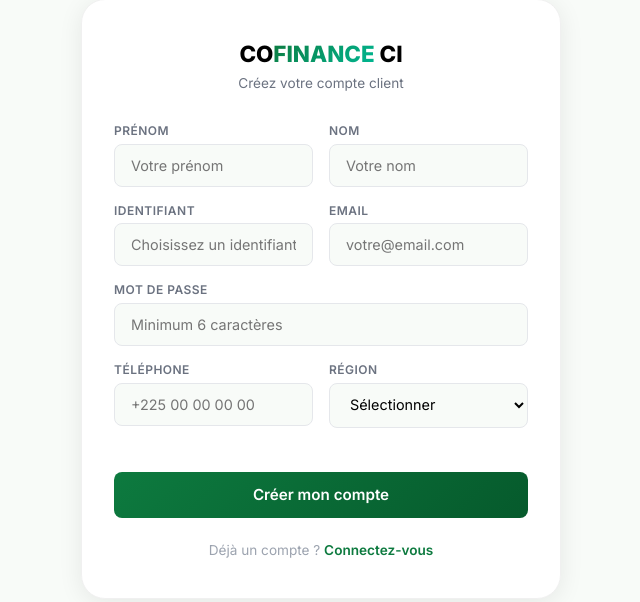
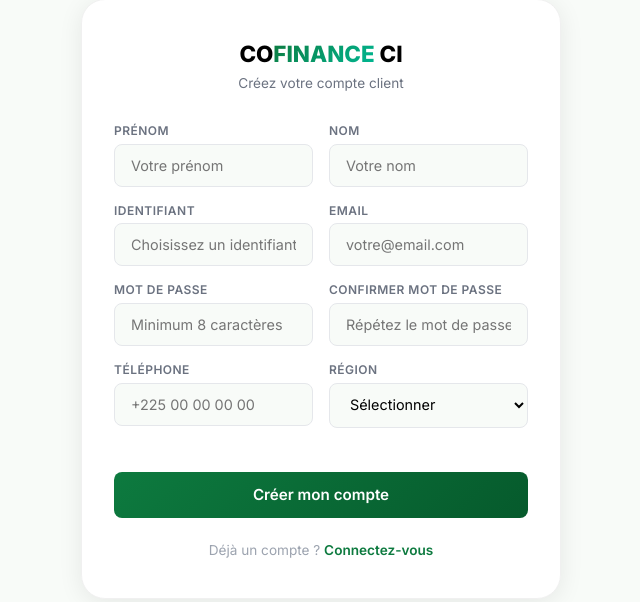
Before and after one commit to christkonanboh-svg/Projet_final_django, a Django app: page /app/register/ in a window 1280 px wide. Shown: the part 101-703 px from the top of the page, without its empty margins (319-959 px from the left). Run offline with Django 5.2, Linux system fonts and the light colour scheme.

Commit message:
fix: seed passwords, register form + password_confirm, login button style + README update

```diff
--- a/templates/app/login.html
+++ b/templates/app/login.html
@@ -59,6 +59,7 @@
             flex-direction: column;
         }
         .login-card:hover { box-shadow: var(--shadow-lg); }
+        .login-actions .btn { width: 100%; }
         .form-group { margin-bottom: 1.25rem; }
         .form-group label { display: block; margin-bottom: 0.4rem; font-size: 0.8rem; font-weight: 600; color: var(--text-secondary); text-transform: uppercase; letter-spacing: 0.04em; }
         .form-group input {
@@ -68,7 +69,7 @@
             transition: var(--transition); background: var(--bg); color: var(--text); outline: none;
         }
         .form-group input:focus { border-color: var(--primary); box-shadow: 0 0 0 3px rgba(13,122,63,0.1); background: var(--surface); }
-        .login-actions { margin-top: auto; padding-top: 1rem; }
+        .login-actions { margin-top: auto; padding-top: 1rem; text-align: center; }
         .btn {
             width: 100%; padding: 0.85rem 1.5rem;
             background: linear-gradient(135deg, var(--primary), var(--primary-dark));
@@ -110,7 +111,7 @@
                 <input type="password" id="password" placeholder="Votre mot de passe" onkeydown="if(event.key==='Enter')login()">
             </div>
             <p class="error-msg" id="loginError"></p>
-            <div class="login-actions"><button onclick="login()" id="loginBtn">Se connecter</button></div>
+            <div class="login-actions"><button class="btn" onclick="login()" id="loginBtn">Se connecter</button></div>
             <div class="login-hint" style="cursor:pointer" onclick="this.style.display='none'">Identifiants démo (cliquer pour masquer) — Client: awa/awa123 · Agent: agent1/agent123 · Admin: admin/admin123</div>
         </div>
         <div class="login-footer">
--- a/templates/app/register.html
+++ b/templates/app/register.html
@@ -76,7 +76,10 @@
                 <div class="form-group"><label>Identifiant</label><input type="text" id="regUsername" placeholder="Choisissez un identifiant"></div>
                 <div class="form-group"><label>Email</label><input type="email" id="regEmail" placeholder="votre@email.com"></div>
             </div>
-            <div class="form-group"><label>Mot de passe</label><input type="password" id="regPassword" placeholder="Minimum 6 caractères"></div>
+            <div class="grid-2">
+                <div class="form-group"><label>Mot de passe</label><input type="password" id="regPassword" placeholder="Minimum 8 caractères"></div>
+                <div class="form-group"><label>Confirmer mot de passe</label><input type="password" id="regPasswordConfirm" placeholder="Répétez le mot de passe"></div>
+            </div>
             <div class="grid-2">
                 <div class="form-group"><label>Téléphone</label><input type="text" id="regPhone" placeholder="+225 00 00 00 00"></div>
                 <div class="form-group"><label>Région</label><select id="regRegion"><option value="">Sélectionner</option><option value="abidjan">Abidjan</option><option value="bouake">Bouaké</option><option value="san_pedro">San-Pédro</option><option value="korhogo">Korhogo</option><option value="yamoussoukro">Yamoussoukro</option></select></div>
@@ -96,6 +99,7 @@
                 first_name: document.getElementById('regFirstName').value,
                 last_name: document.getElementById('regLastName').value,
                 password: document.getElementById('regPassword').value,
+                password_confirm: document.getElementById('regPasswordConfirm').value,
                 phone: document.getElementById('regPhone').value,
                 region: document.getElementById('regRegion').value,
                 role: 'client',
@@ -103,8 +107,9 @@
             const btn = document.getElementById('regBtn');
             const errEl = document.getElementById('regError');
             errEl.textContent = '';
-            if (!data.username || !data.password || !data.first_name) { errEl.textContent = 'Prénom, identifiant et mot de passe requis'; return; }
-            if (data.password.length < 6) { errEl.textContent = 'Mot de passe minimum 6 caractères'; return; }
+            if (!data.username || !data.password || !data.password_confirm || !data.first_name) { errEl.textContent = 'Prénom, identifiant et mot de passe requis'; return; }
+            if (data.password.length < 8) { errEl.textContent = 'Mot de passe minimum 8 caractères'; return; }
+            if (data.password !== data.password_confirm) { errEl.textContent = 'Les mots de passe ne correspondent pas'; return; }
             btn.disabled = true; btn.textContent = 'Inscription...';
             try {
                 const res = await fetch(`${API}/api/auth/register/`, { method:'POST', headers:{'Content-Type':'application/json'}, body:JSON.stringify(data) });
```
Also changed, not shown: accounts/management/commands/seed_db.py (+15 -15 lines), README.md.
